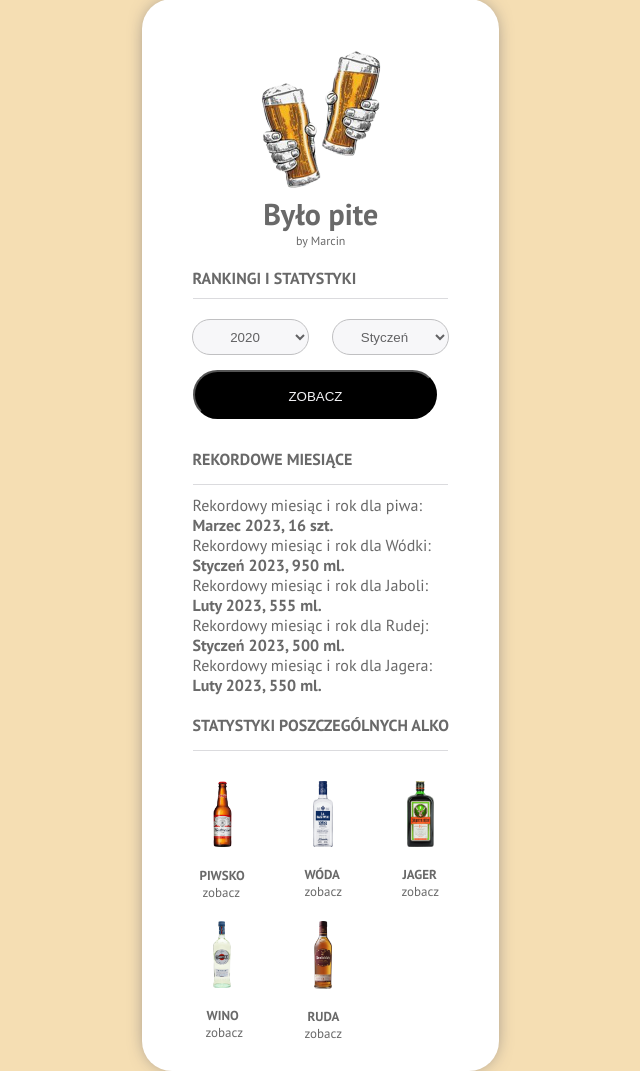
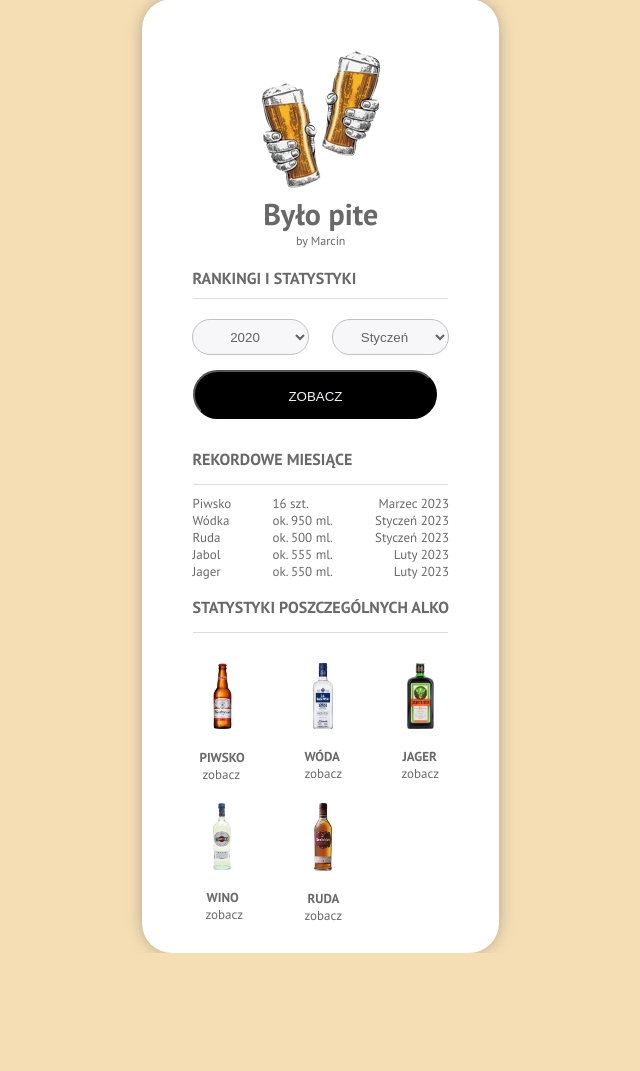
Before and after one commit to Marcin-Kaminski/Wypite, a PHP site: page /rankingi.php in a window 1280 px wide. Shown: the part 72-1143 px from the top of the page, without its empty margins (457-1097 px from the left). After the commit the page ends 1025 px from the top, so only its background shows below. Run offline with PHP 8.4, Linux system fonts and the light colour scheme; data comes from the database, SQL or seed files in the repository.

Commit message:
visual update

```diff
--- a/helpers.php
+++ b/helpers.php
@@ -70,3 +70,12 @@
     }
     return $alcoholSum;
 }
+
+function checkIf($sum): string
+{
+    if ($sum === '0') {
+        return '<div class="quantity">' . 'Nie było pite' . '</div>';
+    } else {
+        return '<div class="quantity">' . $sum . ' ml.'  . '</div>';
+    }
+}
--- a/rankingi.php
+++ b/rankingi.php
@@ -83,11 +83,25 @@
         <div class="alcohol fb text-uppercase">Rankingi i statystyki</div> <br>
         <?php
         if (!empty($_GET)) {
-            echo 'Wypite piwo: ' . '<div class="fb">' . $beerSum . ' szt.' . '</div>';
-            echo 'Wypita wóda: ' . '<div class="fb">' . $vodkaSum . ' ml.' . '</div>';
-            echo 'Wypita ruda: ' . '<div class="fb">' . $whiskeySum . ' ml.' . '</div>';
-            echo 'Wypity jabol: ' . '<div class="fb">' . $wineSum . ' ml.' . '</div>';
-            echo 'Wypity jager: ' . '<div class="fb">' . $jagerSum . ' ml.' . '</div>';
+                echo'<div class="alcohol-name">' . 'Piwsko'  . '</div>';
+            if ($beerSum === '0') {
+                echo '<div class="quantity">' . 'Nie było pite' . '</div>';
+            } else {
+                echo '<div class="quantity">' . $beerSum . ' szt.'  . '</div>';
+            }
+            echo'<div class="clearfix">' . '</div>' .
+                '<div class="alcohol-name">' . 'Wódka'  . '</div>' .
+                checkIf($vodkaSum) .
+                '<div class="clearfix">' . '</div>' .
+                '<div class="alcohol-name">' . 'Ruda'  . '</div>' .
+                checkIf($whiskeySum) .
+                '<div class="clearfix">' . '</div>' .
+                '<div class="alcohol-name">' . 'Jabol'  . '</div>' .
+                checkIf($wineSum) .
+                '<div class="clearfix">' . '</div>' .
+                '<div class="alcohol-name">' . 'Jager'  . '</div>' .
+                checkIf($jagerSum) .
+                '<div class="clearfix">' . '</div>' . '<br>';
         }
         ?>
         <div class="clearfix"></div>
@@ -112,20 +126,41 @@
     </form>
     <div class="alcohol fb mb-15 text-uppercase color">rekordowe miesiące</div>
     <div class="stripe clearfix"></div>
-    <div class="color">
+    <div class="color letter-size">
         <?php
-        echo 'Rekordowy miesiąc i rok dla piwa:' .
-            '<div class="fb">' . $bestBeerMonth . ' ' . $bestBeerYear . ', ' . $mostBeer . ' szt.' . '<br>' . '</div>';
-        echo 'Rekordowy miesiąc i rok dla Wódki:' .
-            '<div class="fb">' . $bestVodkaMonth . ' ' . $bestVodkaYear . ', ' . $mostVodka . ' ml.' . '<br>' . '</div>';
-        echo 'Rekordowy miesiąc i rok dla Jaboli:' .
-            '<div class="fb">' . $bestWineMonth . ' ' . $bestWineYear . ', ' . $mostWine . ' ml.' . '<br>' . '</div>';
-        echo 'Rekordowy miesiąc i rok dla Rudej:' .
-            '<div class="fb">' . $bestWhiskeyMonth . ' ' . $bestWhiskeyYear . ', ' . $mostWhiskey . ' ml.' . '<br>' . '</div>';
-        echo 'Rekordowy miesiąc i rok dla Jagera:' .
-            '<div class="fb">' . $bestJagerMonth . ' ' . $bestJagerYear . ', ' . $mostJager . ' ml.' . '<br>' . '<br>' .  '</div>';
+        if (!is_null($mostBeer)) {
+            echo'<div class="alcohol-name">' . 'Piwsko'  . '</div>' .
+                '<div class="alcohol ">' . $mostBeer . ' szt.'  . '</div>' .
+                '<div class="quantity">' . $bestBeerMonth . ' ' . $bestBeerYear . '</div>' .
+                '<div class="clearfix">' . '</div>';
+        }
+        if (!is_null($mostVodka)) {
+            echo'<div class="alcohol-name">' . 'Wódka'  . '</div>' .
+              '<div class="alcohol ">' . 'ok. ' . $mostVodka . ' ml.'  . '</div>' .
+              '<div class="quantity">' . $bestVodkaMonth . ' ' . $bestVodkaYear . '</div>' .
+              '<div class="clearfix">' . '</div>';
+        }
+        if (!is_null($mostWhiskey)) {
+            echo'<div class="alcohol-name">' . 'Ruda'  . '</div>' .
+              '<div class="alcohol ">' . 'ok. ' . $mostWhiskey . ' ml.'  . '</div>' .
+              '<div class="quantity">' . $bestWhiskeyMonth . ' ' . $bestWhiskeyYear . '</div>' .
+              '<div class="clearfix">' . '</div>';
+        }
+        if (!is_null($mostWine)) {
+            echo'<div class="alcohol-name">' . 'Jabol'  . '</div>' .
+              '<div class="alcohol ">' . 'ok. ' .  $mostWine . ' ml.'  . '</div>' .
+              '<div class="quantity">' . $bestWineMonth . ' ' . $bestWineYear . '</div>' .
+              '<div class="clearfix">' . '</div>';
+        }
+        if (!is_null($mostJager)) {
+            echo'<div class="alcohol-name">' . 'Jager'  . '</div>' .
+              '<div class="alcohol ">' . 'ok. ' . $mostJager . ' ml.'  . '</div>' .
+              '<div class="quantity">' . $bestJagerMonth . ' ' . $bestJagerYear . '</div>' .
+              '<div class="clearfix">' . '</div>' . '<br>';
+        }
         ?>
     </div>
+    <div class="clearfix"></div>
     <div class="alcohol fb mb-15 text-uppercase color">Statystyki poszczególnych alko</div>
     <div class="stripe clearfix mb-30"></div>
     <div class="alcohol-signature">
--- a/style.css
+++ b/style.css
@@ -226,3 +226,7 @@
 .ruda {
     height: 68px;
 }
+.alcohol-name {
+    float: left;
+    width: 80px;
+}
```
